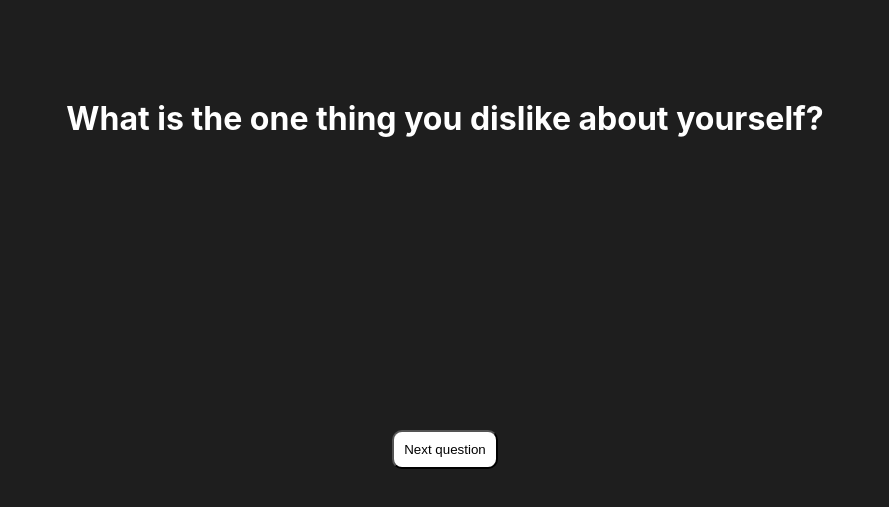
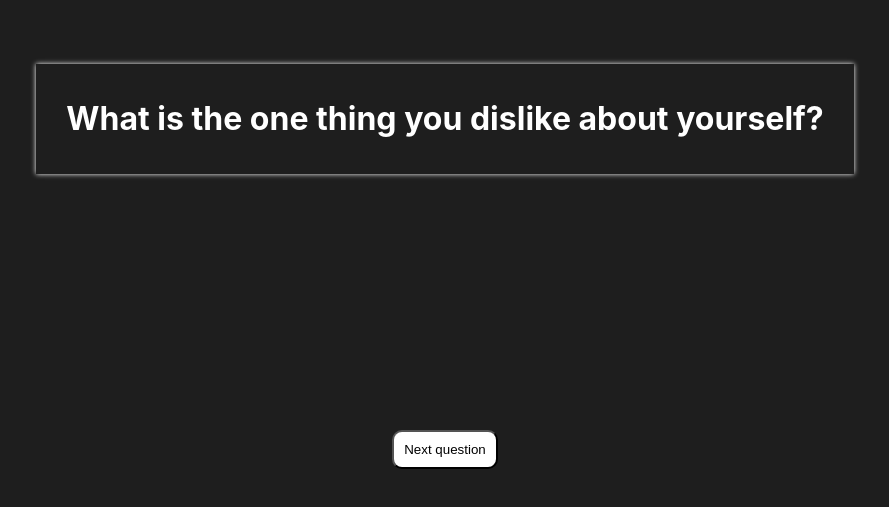
Before and after one commit to ShinScripts/questions, a React (Create React App) app: page / in a window 1280 px wide. Shown: the part 281-788 px from the top of the page, without its empty margins (195-1084 px from the left). Built offline with nearby package versions, Linux system fonts and the light colour scheme.

Commit message:
added outlines

```diff
--- a/src/App.css
+++ b/src/App.css
@@ -21,8 +21,10 @@ div {
 }
 
 div h1 {
+	margin: 50px;
 	padding: 30px;
 	line-height: 50px;
+	box-shadow: white 0px 0px 5px 0px;
 }
 
 button {
```
